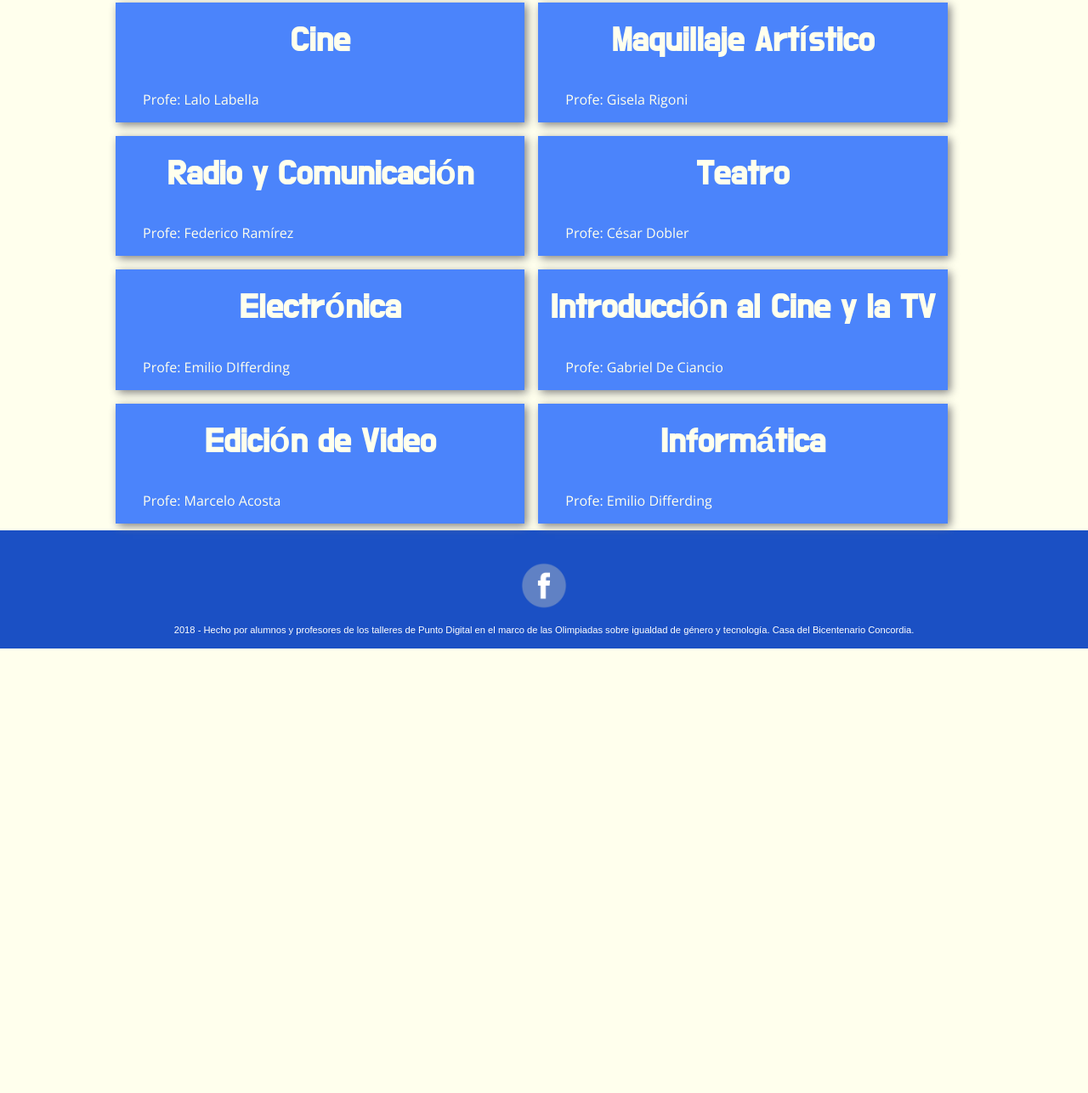
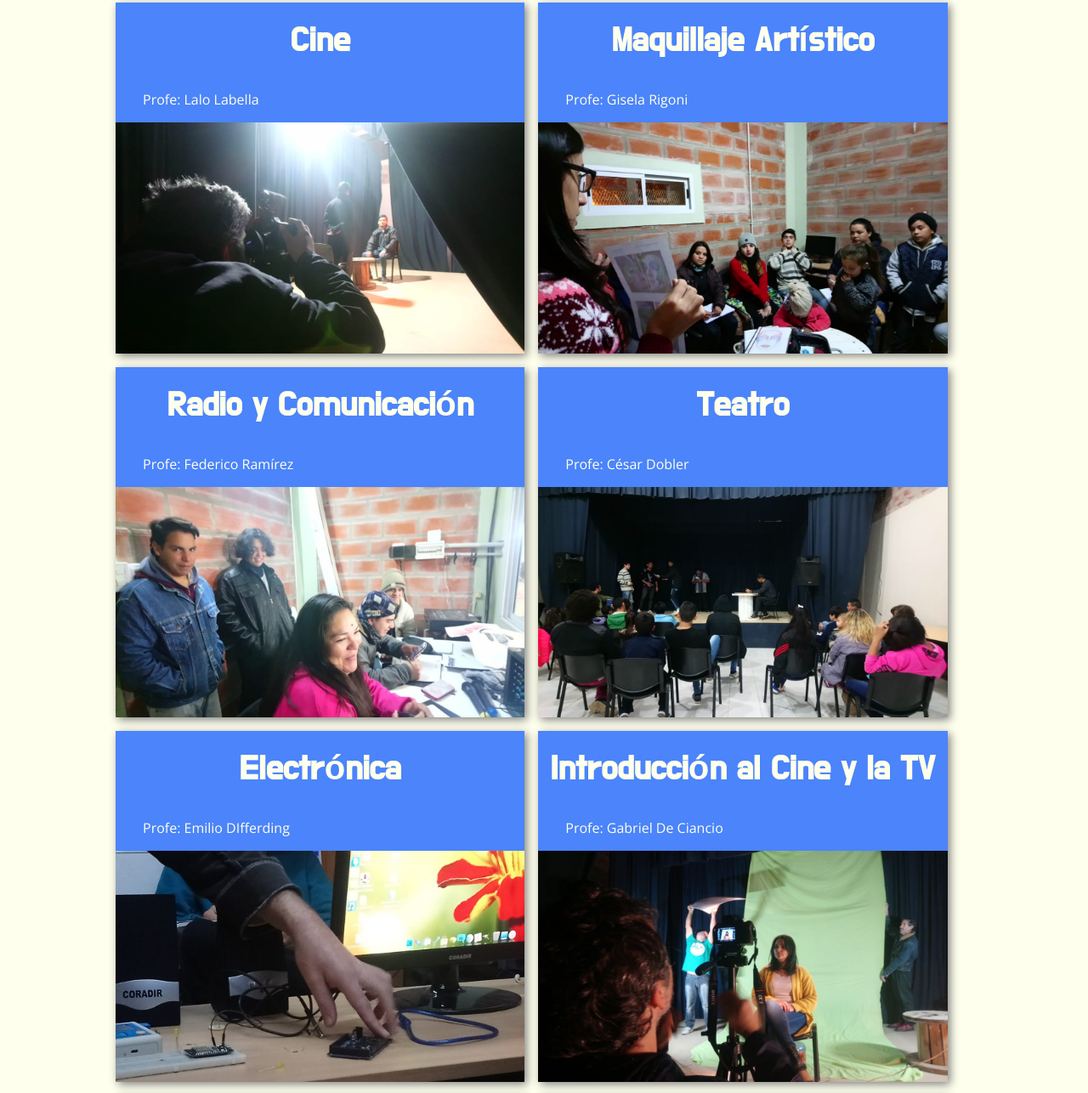
Before and after one commit to punto-digital/web, a plain HTML site: page talleres.html in a window 1280 px wide. Shown: the part 610-1896 px from the top of the page at 85% size. Before the commit the page ends 1373 px from the top, so only its background shows below. Drawn offline with nearby package versions, Linux system fonts and the light colour scheme; files that its build step writes are made by us from their sources; the site is published under a folder, as on GitHub Pages, so addresses that start at the root find nothing.

Commit message:
ruta erronea
agregado de "punto"

```diff
--- a/talleres.html
+++ b/talleres.html
@@ -43,56 +43,56 @@
                 <div class="taller__container">
                     <h2 class="taller__title">Cine</h2>
                     <p class="taller__description">Profe: Lalo Labella</p>
-                    <img src="/assets/imagenes/talleres/cine1.jpeg" alt="" class="taller__img">
+                    <img src="./assets/imagenes/talleres/cine1.jpeg" alt="" class="taller__img">
                 </div>
             </article>
             <article class="taller">
                 <div class="taller__container">
                     <h2 class="taller__title">Maquillaje Artístico</h2>
                     <p class="taller__description">Profe: Gisela Rigoni</p>
-                    <img src="/assets/imagenes/talleres/maquillaje2.jpeg" alt="" class="taller__img">
+                    <img src="./assets/imagenes/talleres/maquillaje2.jpeg" alt="" class="taller__img">
                 </div>
             </article>
             <article class="taller">
                 <div class="taller__container">
                     <h2 class="taller__title">Radio y Comunicación</h2>
                     <p class="taller__description">Profe: Federico Ramírez</p>
-                    <img src="/assets/imagenes/talleres/radio1.jpeg" alt="" class="taller__img">
+                    <img src="./assets/imagenes/talleres/radio1.jpeg" alt="" class="taller__img">
                 </div>
             </article>
             <article class="taller">
                 <div class="taller__container">
                     <h2 class="taller__title">Teatro</h2>
                     <p class="taller__description">Profe: César Dobler</p>
-                    <img src="/assets/imagenes/talleres/teatro1.jpeg" alt="" class="taller__img">
+                    <img src="./assets/imagenes/talleres/teatro1.jpeg" alt="" class="taller__img">
                 </div>
             </article>
             <article class="taller">
                 <div class="taller__container">
                     <h2 class="taller__title">Electrónica</h2>
                     <p class="taller__description">Profe: Emilio DIfferding</p>
-                    <img src="/assets/imagenes/talleres/electronica1.jpeg" alt="" class="taller__img">
+                    <img src="./assets/imagenes/talleres/electronica1.jpeg" alt="" class="taller__img">
                 </div>
             </article>
             <article class="taller">
                 <div class="taller__container">
                     <h2 class="taller__title">Introducción al Cine y la TV</h2>
                     <p class="taller__description">Profe: Gabriel De Ciancio</p>
-                    <img src="/assets/imagenes/talleres/cine-tv.jpeg" alt="" class="taller__img">
+                    <img src="./assets/imagenes/talleres/cine-tv.jpeg" alt="" class="taller__img">
                 </div>
             </article>
             <article class="taller">
                 <div class="taller__container">
                     <h2 class="taller__title">Edición de Video</h2>
                     <p class="taller__description">Profe: Marcelo Acosta</p>
-                    <img src="/assets/imagenes/talleres/edicion2.jpeg" alt="" class="taller__img">
+                    <img src="./assets/imagenes/talleres/edicion2.jpeg" alt="" class="taller__img">
                 </div>
             </article>
             <article class="taller">
                 <div class="taller__container">
                     <h2 class="taller__title">Informática</h2>
                     <p class="taller__description">Profe: Emilio Differding</p>
-                    <img src="/assets/imagenes/talleres/inform.jpeg" alt="" class="taller__img">
+                    <img src="./assets/imagenes/talleres/inform.jpeg" alt="" class="taller__img">
                 </div>
             </article>
         </div> <!-- Tarjeta de TALLER -->
```
